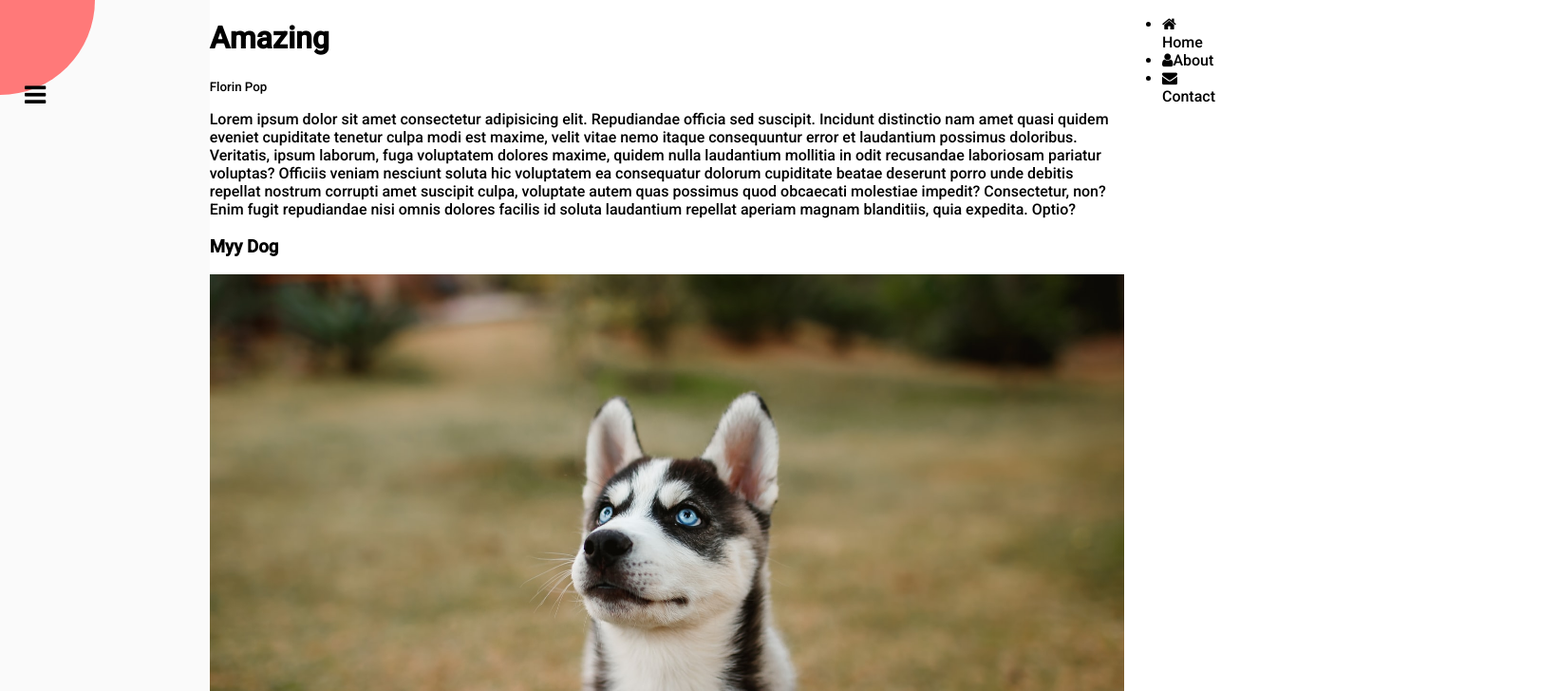
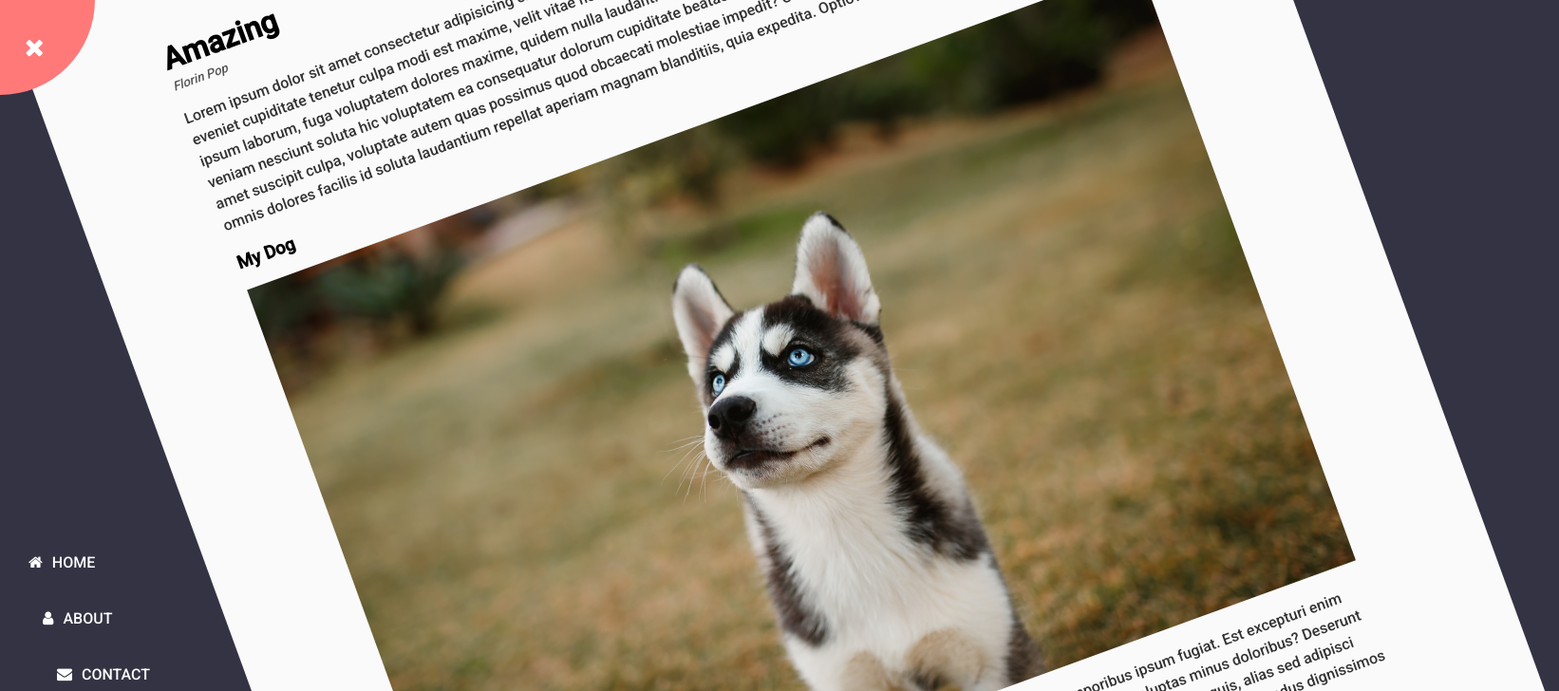
Before and after one commit to hamzaanwardev/rotating-navigation, a plain HTML site: page index.html in a window 1280 px wide. Shown: the top 728 px of the page at 95% size, 1642 px wide, since content can reach past the window. Drawn offline with Linux system fonts and the light colour scheme.

Commit message:
styling done

```diff
--- a/index.html
+++ b/index.html
@@ -9,7 +9,7 @@
     <title>Rotating Navigation</title>
 </head>
 <body>
-    <div class="container">
+    <div class="container show-nav">
         <div class="circle-container">
             <div class="circle">
                 <button id="close">
@@ -20,14 +20,15 @@
                 </button>
             </div>
         </div>
-    </div>
+
         <div class="content">
             <h1>Amazing</h1>
             <small>Florin Pop</small>
             <p>Lorem ipsum dolor sit amet consectetur adipisicing elit. Repudiandae officia sed suscipit. Incidunt distinctio nam amet quasi quidem eveniet cupiditate tenetur culpa modi est maxime, velit vitae nemo itaque consequuntur error et laudantium possimus doloribus. Veritatis, ipsum laborum, fuga voluptatem dolores maxime, quidem nulla laudantium mollitia in odit recusandae laboriosam pariatur voluptas? Officiis veniam nesciunt soluta hic voluptatem ea consequatur dolorum cupiditate beatae deserunt porro unde debitis repellat nostrum corrupti amet suscipit culpa, voluptate autem quas possimus quod obcaecati molestiae impedit? Consectetur, non? Enim fugit repudiandae nisi omnis dolores facilis id soluta laudantium repellat aperiam magnam blanditiis, quia expedita. Optio?</p>
-        <h3>Myy Dog</h3>
+            <h3>My Dog</h3>
             <img src="img/helena-lopes-3__dGvSIPh8-unsplash.jpg" alt="Dog">
             <p>Lorem ipsum dolor sit amet consectetur adipisicing elit. Repellendus quasi blanditiis dolore temporibus ipsum fugiat. Est excepturi enim sequi iste nostrum sed cumque a mollitia temporibus, vero velit nam facere sunt reprehenderit neque, voluptas minus doloribus? Deserunt alias animi quasi! Veritatis reiciendis culpa quo facilis nulla itaque quod explicabo perferendis fugiat labore optio quis, alias sed adipisci debitis dicta odit distinctio animi illum eaque consequuntur numquam expedita incidunt? Natus deleniti asperiores repellendus dignissimos saepe ullam!</p>
+        </div>
     </div>
     <nav>
         <ul>
--- a/script.js
+++ b/script.js
@@ -0,0 +1,8 @@
+const open = document.getElementById("open");
+const close = document.getElementById("close");
+const container = document.querySelector(".container");
+
+
+open.addEventListener ("click", () => container.classList.add("show-nav"));
+
+.addEventListener ("click", () => container.classList.remove("show-nav"));
--- a/style.css
+++ b/style.css
@@ -9,7 +9,7 @@ body {
     font-family: 'Roboto', sans-serif;
     display: flex;
     overflow-x: hidden;
-
+    background: #334;
     margin: 0;
 }
 .container {
@@ -17,6 +17,8 @@ body {
     transform-origin: top left;
     transition: transform 0.5s linear;
     width: 100vw;
+    min-height: 100vh;
+    padding: 50px;
 }
 .container.show-nav {
     transform: rotate(-20deg);
@@ -34,14 +36,20 @@ body {
     position: relative;
     transition: transform 0.5s linear;
 }
+
+.container.show-nav .circle {
+    transform: rotate(-70deg);
+  }
 .circle button {
+    cursor: pointer;
     position: absolute;
     top: 50%;
     left: 50%;
-    height: 100%;
+    height: 100px;
     border: 0;
     background: transparent;
     font-size: 26px;
+    color: #fff;
 }
 .circle button:focus {
     outline: none;
@@ -55,7 +63,56 @@ body {
     transform: rotate(90deg);
     transform-origin: top left;
 }
+.container.show-nav + nav li {
+    transform: translateX(0);
+    transition-delay: 0.3s;
+}
 
+nav {
+    position: fixed;
+    bottom: 40px;
+    left: 0;
+    z-index: 100;
+}
+nav ul {
+    list-style: none;
+    padding-left: 30px;
+}
+nav ul li {
+    text-transform: uppercase;
+    margin: 40px 0;
+    color: #fff;
+    transform: translateX(-100%);
+    transition: transform 0.4s ease-in;
+}
+nav ul li i {
+    font-size: 20px;
+    margin-right: 10px;
+}
+nav ul li + li {
+    margin-left: 15px;
+    transform: translateX(-150%);
+}
+
+nav ul li + li + li  {
+    margin-left: 30px;
+    transform: translateX(-200%);
+}
 .content img {
     width: 100%;
 }
+.content {
+    max-width: 1000px;
+    margin: 50px auto;
+}
+.content h1 {
+    margin: 0;
+}
+.content small {
+    color: #555;
+    font-style: italic;
+}
+.content p {
+    color: #333;
+    line-height: 1.5;
+}
```
Lines whose indentation alone changed are shown as unchanged.
